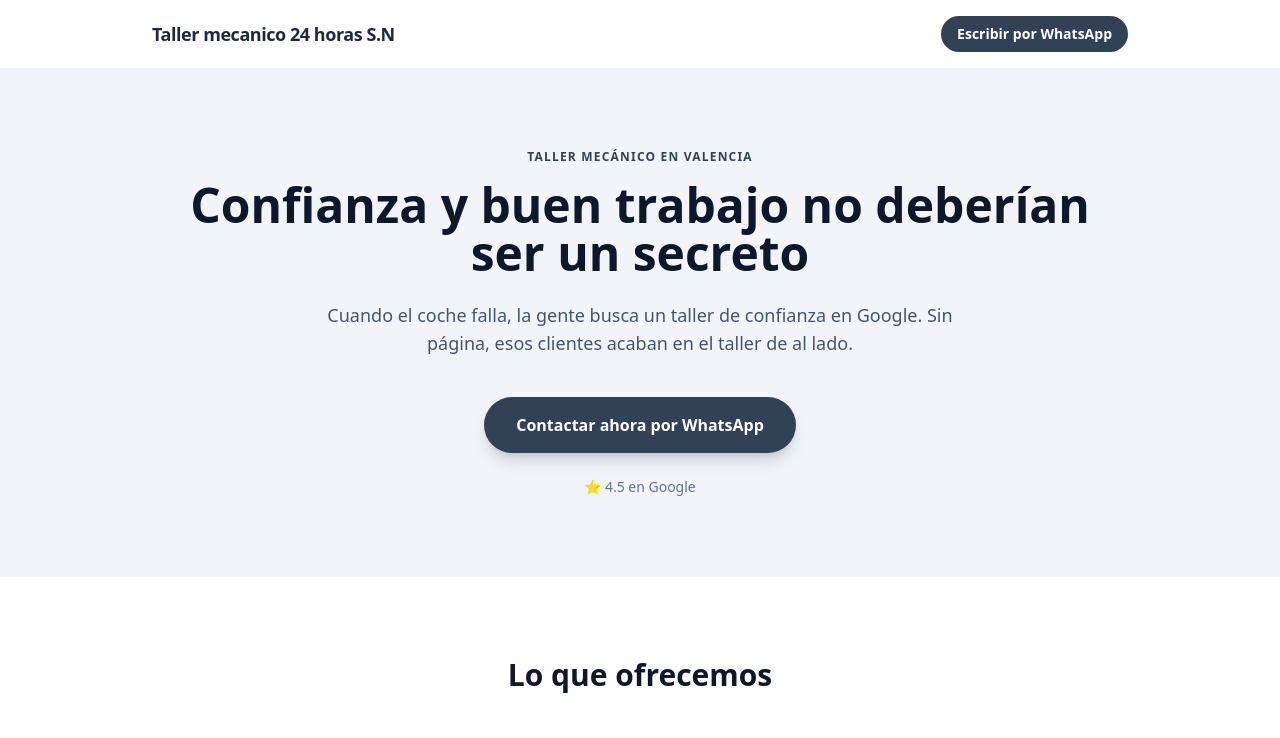
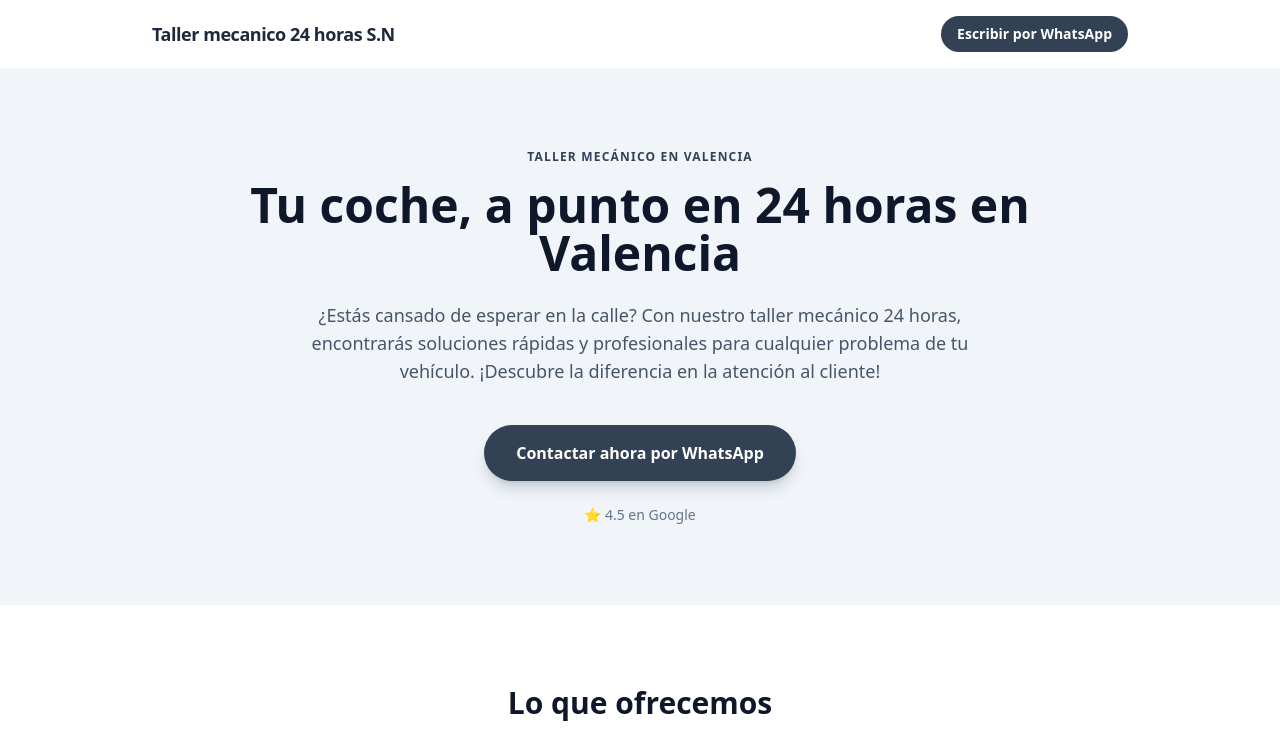
Before and after one commit to gustavo-pereira114/taller-mecanico-24-horas-sn, a plain HTML site: page index.html in a window 1280 px wide. Shown: the top 738 px of the page. Drawn offline with nearby package versions, Linux system fonts and the light colour scheme.

Commit message:
Actualiza index.html

```diff
--- a/index.html
+++ b/index.html
@@ -4,7 +4,7 @@
   <meta charset="UTF-8" />
   <meta name="viewport" content="width=device-width, initial-scale=1.0" />
   <title>Taller mecanico 24 horas S.N | Taller mecánico en Valencia</title>
-  <meta name="description" content="Cuando el coche falla, la gente busca un taller de confianza en Google. Sin página, esos clientes acaban en el taller de al lado." />
+  <meta name="description" content="¿Estás cansado de esperar en la calle? Con nuestro taller mecánico 24 horas, encontrarás soluciones rápidas y profesionales para cualquier problema de tu vehículo. ¡Descubre la diferencia en la atención al cliente!" />
   <script src="https://cdn.tailwindcss.com"></script>
 </head>
 <body class="bg-white text-slate-800 antialiased">
@@ -25,10 +25,10 @@
     <div class="max-w-5xl mx-auto px-6 py-20 text-center">
       <p class="uppercase tracking-widest text-xs font-semibold text-slate-700 mb-4">Taller mecánico en Valencia</p>
       <h1 class="text-3xl sm:text-5xl font-extrabold leading-tight text-slate-900 mb-6">
-        Confianza y buen trabajo no deberían ser un secreto
+        Tu coche, a punto en 24 horas en Valencia
       </h1>
       <p class="text-base sm:text-lg text-slate-600 max-w-2xl mx-auto mb-10">
-        Cuando el coche falla, la gente busca un taller de confianza en Google. Sin página, esos clientes acaban en el taller de al lado.
+        ¿Estás cansado de esperar en la calle? Con nuestro taller mecánico 24 horas, encontrarás soluciones rápidas y profesionales para cualquier problema de tu vehículo. ¡Descubre la diferencia en la atención al cliente!
       </p>
       <a href="https://wa.me/34691201837?text=Hola%2C%20necesito%20un%20presupuesto%20para%20mi%20coche." target="_blank" rel="noopener"
          class="inline-flex items-center gap-2 bg-slate-700 hover:bg-slate-800 text-white font-semibold px-8 py-4 rounded-full text-base shadow-lg shadow-slate-700/20 transition">
```
